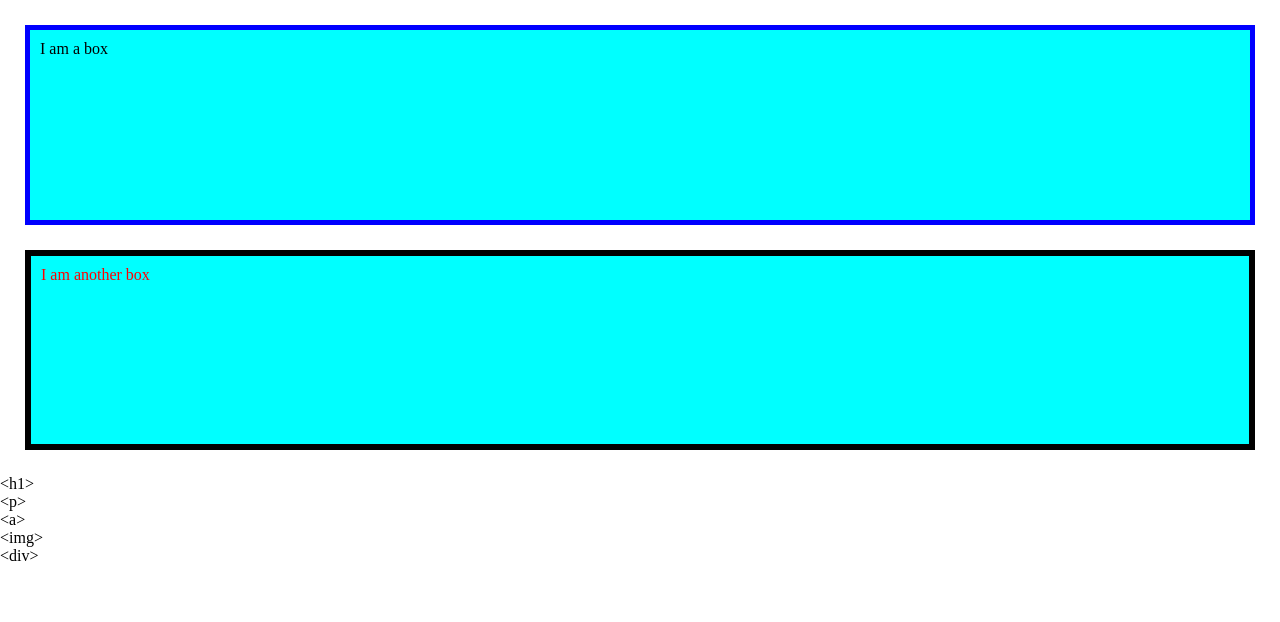
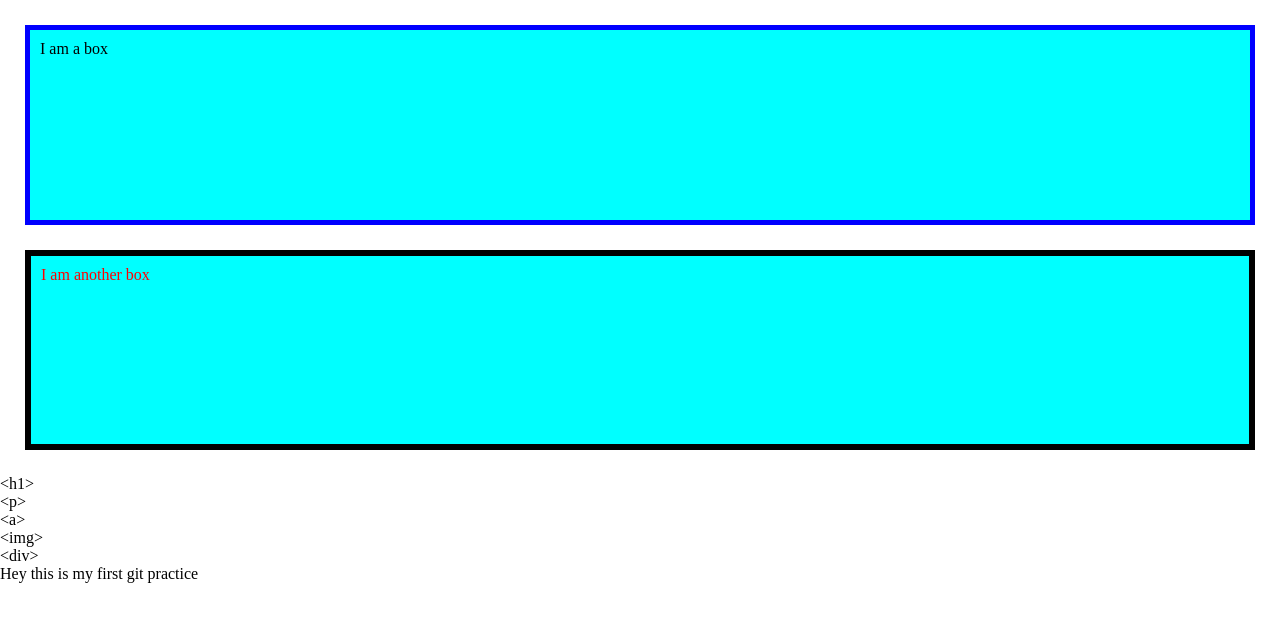
Before and after one commit to Rahulk-2001/my-HTML-Practice-File, a plain HTML site: page index.html in a window 1280 px wide. Drawn offline with Linux system fonts and the light colour scheme.

Commit message:
Add paragraph

```diff
--- a/index.html
+++ b/index.html
@@ -39,6 +39,8 @@
     <div class="box box2">I am another box</div>
     <ol><li>&lt;h1&gt;</li><li>&lt;p&gt;</li><li>&lt;a&gt;</li><li>&lt;img&gt;</li><li>&lt;div&gt;</li></ol>
 
+    <p>Hey this is my first git practice</p>
+
 
 </body>
 
```
